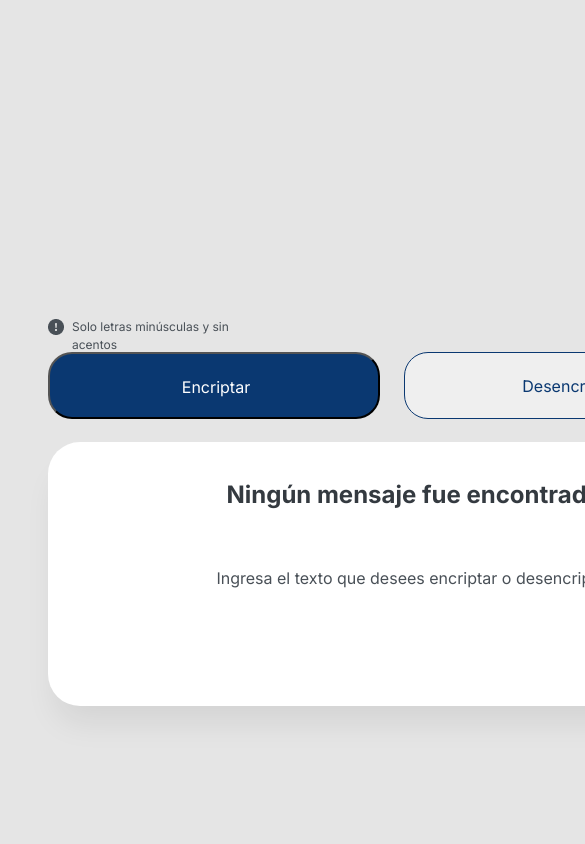
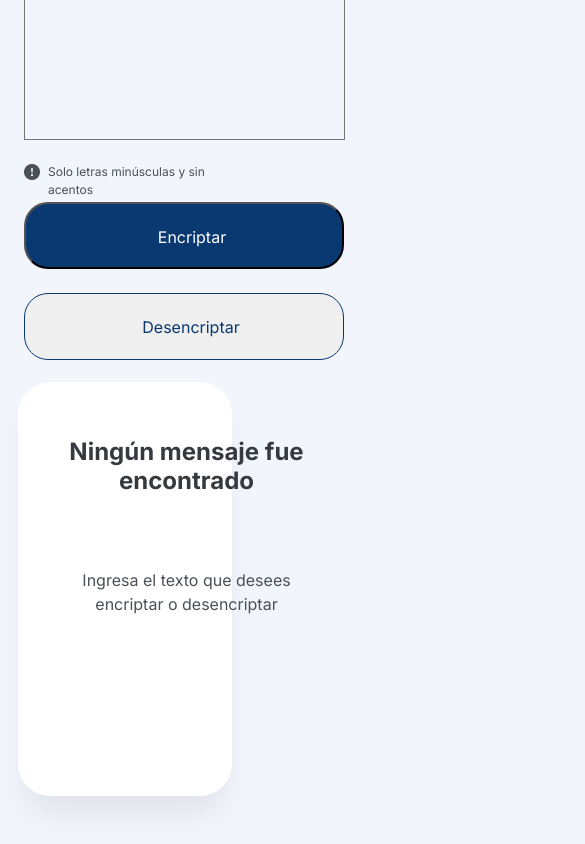
Before and after one commit to MarcosLazarte/Alura-Challenge-1, a plain HTML site: page index.html in a window 390 px wide. Shown: the part 526-1370 px from the top of the page, 585 px wide, since content can reach past the window. Before the commit the page ends 1306 px from the top, so only its background shows below. Drawn offline with Linux system fonts and the light colour scheme.

Commit message:
mejorar cellphone version

```diff
--- a/style/style.css
+++ b/style/style.css
@@ -1,10 +1,11 @@
-@media screen and (max-width: 375px){
+@media screen and (max-width: 480px){
     body{
         position: relative;
         width: 375px;
         height: 1550px;
 
         background: #F3F5FC;
+        overflow-x: hidden;
     }
     .cajaPadre{
         position: absolute;
@@ -28,9 +29,9 @@
         gap: 32px;
 
         position: absolute;
-        width: 250px;
+        width: 150px;
         height: 350px;
-        left: 20px;
+        left: 10px;
         top: 900px;
         margin-bottom: 500px;
 
@@ -332,7 +333,7 @@
         flex-grow: 1;
     }
 }
-@media screen and (min-width: 376px) and (max-width: 1440px){
+@media screen and (min-width: 480px) and (max-width: 767px){
     body{
         position: relative;
         width: 768px;
@@ -655,7 +656,7 @@
         flex-grow: 1;
     }
 }
-@media screen and (min-width: 1440px){
+@media screen and (min-width: 767px){
     body{
         background: #E5E5E5;
     }
```
